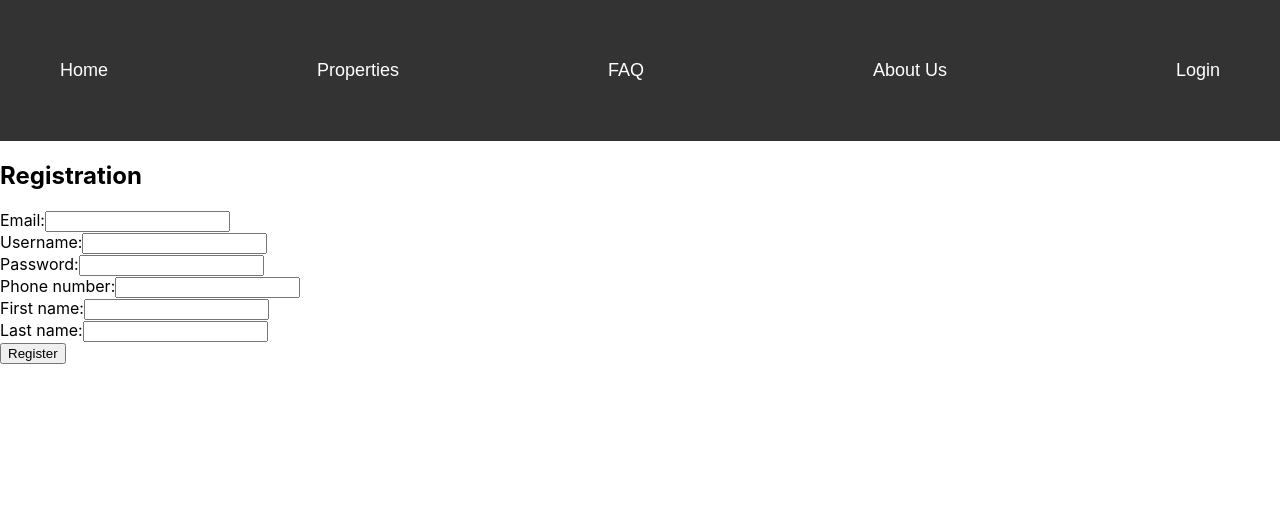
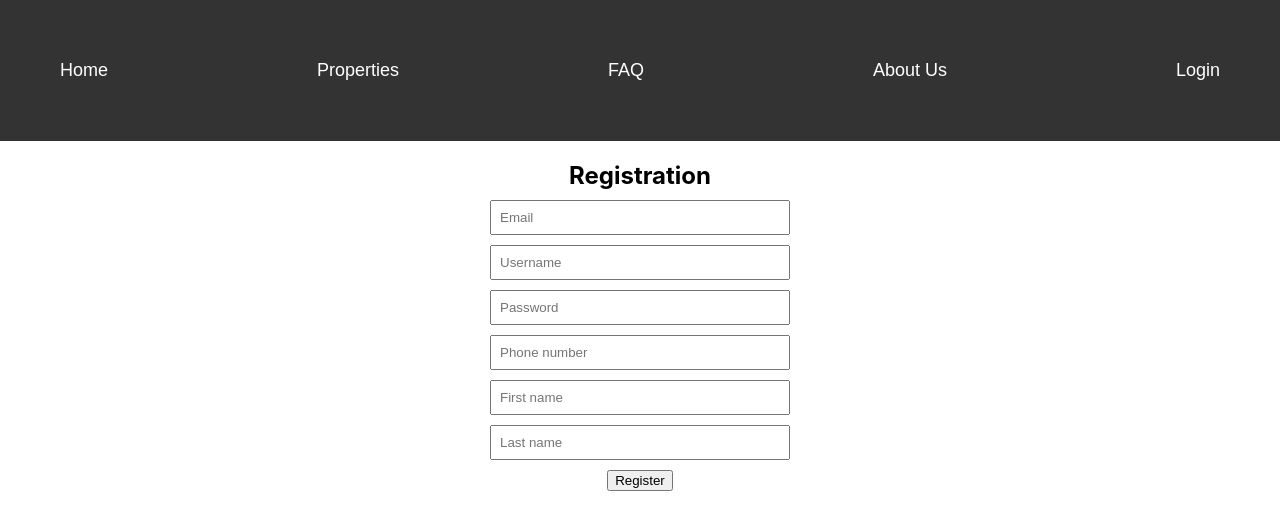
Before and after one commit to dudwa/CC-Real-Agency, a React (Vite) app in the folder frontend/: page /register in a window 1280 px wide. Shown: the top 530 px of the page. Built offline with nearby package versions, Linux system fonts and the light colour scheme; the HTML template or start-up script is replaced by a standard one.

Commit message:
feat: Add styling to Registration , Login and Faq

```diff
--- a/frontend/src/App.css
+++ b/frontend/src/App.css
@@ -1,3 +1,5 @@
+/* App.css */
+
 .App {
   text-align: center;
 }
@@ -36,3 +38,208 @@
     transform: rotate(360deg);
   }
 }
+
+/* Layout.css */
+
+.navbar {
+  display: flex;
+  align-items: center;
+  justify-content: space-between;
+  padding: 20px;
+  background-color: #333;
+}
+
+.navbar a,
+.navbar button {
+  text-decoration: none;
+  background-color: transparent;
+  color: white;
+  border: none;
+  padding: 20px;
+  cursor: pointer;
+  font-size: 18px;
+}
+
+.navbar button:hover {
+  background-color: #555;
+}
+
+.navbar button {
+  cursor: pointer;
+}
+
+.dropdown {
+  display: inline-block;
+  position: relative;
+}
+
+.dropdown-toggle {
+  text-decoration: none;
+  background-color: transparent;
+  color: white;
+  border: none;
+  padding: 20px;
+  cursor: pointer;
+  font-size: 18px;
+}
+
+.dropdown-menu {
+  position: absolute;
+  top: 100%;
+  left: 0;
+  display: none;
+  min-width: 160px;
+  text-align: left;
+  background-color: #333;
+  border: 1px solid #777;
+  border-radius: 4px;
+  box-shadow: 0 8px 16px 0 rgba(0, 0, 0, 0.2);
+}
+
+.dropdown:hover .dropdown-menu {
+  display: block;
+}
+
+.dropdown-menu a {
+  color: white;
+  padding: 20px;
+  display: block;
+  text-decoration: none;
+}
+
+.dropdown-menu a:hover {
+  background-color: #555;
+}
+
+/* Table styling */
+
+table {
+  border-collapse: collapse;
+  width: 100%;
+  margin-top: 20px;
+}
+
+table, th, td {
+  border: 1px solid #333;
+}
+
+th, td {
+  padding: 15px;
+  text-align: left;
+}
+
+th {
+  background-color: #555;
+  color: white;
+}
+
+tr:nth-child(even) {
+  background-color: #f2f2f2;
+}
+
+/* Mobile responsiveness */
+
+@media (max-width: 600px) {
+  .navbar {
+    flex-direction: column;
+  }
+
+  .dropdown {
+    position: static;
+    width: 100%;
+    text-align: center;
+  }
+
+  .navbar:hover .dropdown-menu {
+    display: block;
+  }
+}
+
+.faq-container {
+  margin: 20px;
+}
+
+.faq-table {
+  width: 100%;
+  border-collapse: collapse;
+  margin-bottom: 20px;
+}
+
+.faq-table th,
+.faq-table td {
+  border: 1px solid #ddd;
+  padding: 8px;
+  text-align: left;
+}
+
+.faq-form {
+  margin-top: 20px;
+}
+
+/* Additional styles for the Registration component */
+.register-container {
+  margin: 20px auto; /* Center the container horizontally */
+  text-align: center;
+}
+
+.register-header {
+  font-size: 24px;
+  margin-bottom: 10px;
+}
+
+.register-form {
+  display: flex;
+  flex-direction: column;
+  align-items: center; /* Center the form horizontally */
+  width: 300px;
+  margin-top: 10px;
+  margin-left: auto; /* Center the form horizontally */
+  margin-right: auto; /* Center the form horizontally */
+}
+
+/* Style for form input fields */
+.register-form input {
+  width: 100%;
+  padding: 8px;
+  margin-bottom: 10px;
+  box-sizing: border-box;
+}
+
+.login-container {
+  text-align: center;
+  width: 50%; /* Adjust the width as needed */
+  margin: auto; /* Center the container */
+}
+
+.login-header {
+  font-size: 24px;
+  margin-bottom: 10px;
+}
+
+.login-form {
+  display: flex;
+  flex-direction: column;
+  align-items: center;
+  width: 300px;
+  margin-top: 10px;
+  margin-left: auto;
+  margin-right: auto;
+}
+
+.login-form input {
+  width: 100%; /* Make the text fields take up the full width */
+  padding: 10px; /* Adjust the padding as needed */
+  margin: 5px 0; /* Adjust the margin as needed */
+}
+
+.registration-link {
+  margin-top: 10px;
+  display: block;
+  text-decoration: none;
+}
+
+@media (max-width: 600px) {
+  .login-container {
+    width: 80%; /* Adjust the width for mobile */
+  }
+}
--- a/frontend/src/pages/Faq.jsx
+++ b/frontend/src/pages/Faq.jsx
@@ -1,5 +1,6 @@
 import React, { useEffect, useState } from 'react';
 import Cookies from 'js-cookie';
+import '../App.css';
 
 export default function Faq({authenticated}) {
 
@@ -84,11 +85,29 @@ export default function Faq({authenticated}) {
   };
 
   return (
-    <div>
-      {data ? data.map(qna =>
-        <div key={qna["id"]}><h3>{qna["question"]}</h3> <h3>{qna["answer"]}</h3> </div>) : "hello" /*loading logo*/}
-      {isAdmin &&
-      <form onSubmit={handleSubmit}>
+    <div className="faq-container">
+      {data ? (
+        <table className="faq-table">
+          <thead>
+            <tr>
+              <th>Question</th>
+              <th>Answer</th>
+            </tr>
+          </thead>
+          <tbody>
+            {data.map((qna) => (
+              <tr key={qna.id}>
+                <td>{qna.question}</td>
+                <td>{qna.answer}</td>
+              </tr>
+            ))}
+          </tbody>
+        </table>
+      ) : (
+        'Loading...'
+      )}
+      {isAdmin && (
+        <form className="faq-form" onSubmit={handleSubmit}>
           <div>
             <label htmlFor="question">Question:</label>
             <input
@@ -112,7 +131,8 @@ export default function Faq({authenticated}) {
             />
           </div>
           <button type="submit">Add</button>
-    </form>}
+        </form>
+      )}
     </div>
   );
 }
--- a/frontend/src/pages/Layout.jsx
+++ b/frontend/src/pages/Layout.jsx
@@ -1,6 +1,6 @@
 import React, { useState, useEffect } from 'react';
 import { Outlet, Link, Navigate, useNavigate } from 'react-router-dom';
-import './Layout.css';
+import '../App.css';
 import Cookies from 'js-cookie';
 
 export default function Layout({authenticated, setAuthenticated}) {
--- a/frontend/src/pages/Login.jsx
+++ b/frontend/src/pages/Login.jsx
@@ -2,6 +2,7 @@ import React, { useEffect, useState } from 'react';
 import { Link, useNavigate } from 'react-router-dom';
 import { jwtDecode } from 'jwt-decode';
 import Cookies from 'js-cookie';
+import '../App.css';
 
 export default function Login({setAuthenticated}){
 
@@ -65,36 +66,36 @@ export default function Login({setAuthenticated}){
   };
 
   return (
-    <div>
-      <h2>Login</h2>
-      <form onSubmit={handleSubmit}>
+    <div className="login-container">
+      <h2 className="login-header">Login</h2>
+      <form className="login-form" onSubmit={handleSubmit}>
         <div>
-          <label htmlFor="username">Username:</label>
           <input
             type="text"
             id="username"
             name="username"
+            placeholder="Username"
             value={formData.username}
             onChange={handleChange}
             required
           />
         </div>
         <div>
-          <label htmlFor="password">Password:</label>
           <input
             type="password"
             id="password"
             name="password"
+            placeholder="Password"
             value={formData.password}
             onChange={handleChange}
             required
           />
         </div>
-        <Link to='/register'>
+        <Link to='/register' className="registration-link">
           <button>Registration</button>
         </Link>
         <button type="submit">Login</button>
       </form>
     </div>
   );
-};
+}
--- a/frontend/src/pages/Newproperty.jsx
+++ b/frontend/src/pages/Newproperty.jsx
@@ -1,6 +1,5 @@
 import React, { useEffect, useState } from 'react';
 import { Link } from 'react-router-dom';
-//import './Newproperty.css';
 
 export default function NewProperty() {
   const [formData, setFormData] = useState({
--- a/frontend/src/pages/Register.jsx
+++ b/frontend/src/pages/Register.jsx
@@ -1,6 +1,6 @@
 import React, { useEffect, useState } from 'react';
 import { useNavigate } from 'react-router-dom';
-
+import '../App.css';
 
 export default function Register(){
   const [formData, setFormData] = useState({
@@ -57,77 +57,65 @@ export default function Register(){
   };
 
   return (
-    <div>
-      <h2>Registration</h2>
-      <form onSubmit={handleSubmit}>
-      <div>
-          <label htmlFor="email">Email:</label>
+    <div className="register-container">
+      <h2 className="register-header">Registration</h2>
+      <form className="register-form" onSubmit={handleSubmit}>
         <input
           type="email"
           id="email"
           name="email"
+          placeholder="Email"
           value={formData.email}
           onChange={handleChange}
           required
         />
-        </div>
-        <div>
-          <label htmlFor="username">Username:</label>
         <input
           type="text"
           id="username"
           name="username"
+          placeholder="Username"
           value={formData.username}
           onChange={handleChange}
           required
         />
-        </div>
-        <div>
-          <label htmlFor="password">Password:</label>
         <input
           type="password"
           id="password"
           name="password"
+          placeholder="Password"
           value={formData.password}
           onChange={handleChange}
           required
         />
-        </div>
-        <div>
-          <label htmlFor="phonenumber">Phone number:</label>
         <input
           type="text"
           id="phonenumber"
           name="phonenumber"
+          placeholder="Phone number"
           value={formData.phonenumber}
           onChange={handleChange}
           required
         />
-        </div>
-        <div>
-          <label htmlFor="firstname">First name:</label>
         <input
           type="text"
           id="firstname"
           name="firstname"
+          placeholder="First name"
           value={formData.firstname}
           onChange={handleChange}
           required
         />
-        </div>
-        <div>
-          <label htmlFor="lastname">Last name:</label>
         <input
           type="text"
           id="lastname"
           name="lastname"
+          placeholder="Last name"
           value={formData.lastname}
           onChange={handleChange}
           required
         />
-        </div>
         <button type="submit">Register</button>
       </form>
     </div>
   );
-};
+}
```
Lines whose indentation alone changed are shown as unchanged.
